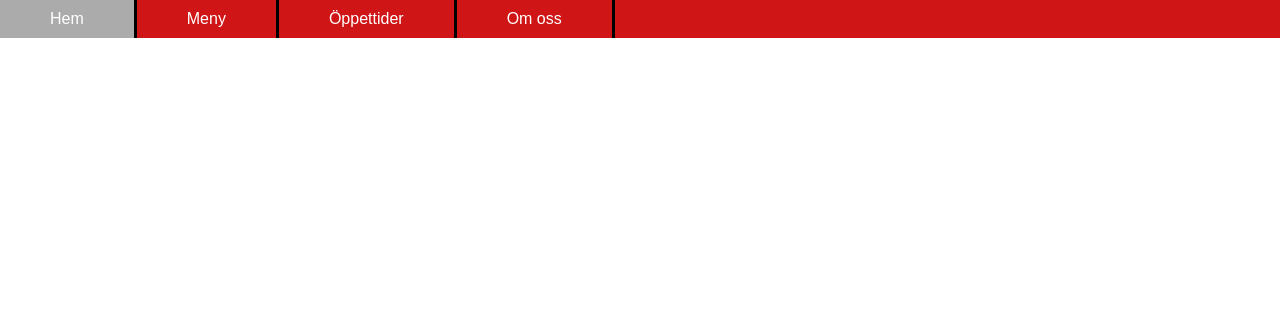
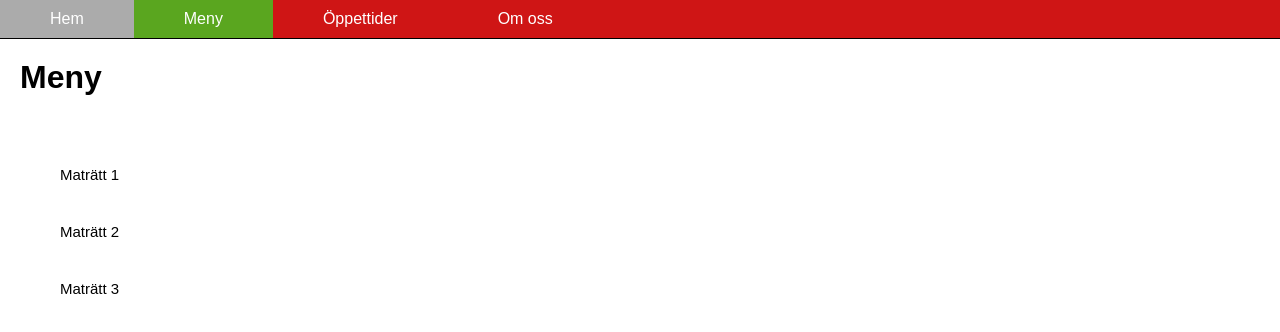
Before and after one commit to VilgotL/Projektuppgift1, a plain HTML site: page index.html in a window 1280 px wide. Drawn offline with Linux system fonts and the light colour scheme.

Commit message:
Add files via upload

```diff
--- a/index.html
+++ b/index.html
@@ -6,11 +6,17 @@
 		<link href = "stylesheet.css" rel = "stylesheet">
 	</head>
 	<body>
-		<ul>
-			<li class="aktiv"><a href = "index.html">Hem</a></li>
-			<li><a href = "sida2.html">Meny</a></li>
+		<ul class = "navmeny">
+			<li><a href = "index.html">Hem</a></li>
+			<li class = "aktiv"><a href = "sida2.html">Meny</a></li>
 			<li><a href = "sida3.html">Öppettider</a></li>
 			<li><a href = "sida4.html">Om oss</a></li>
 		</ul>
+		<h1>Meny</h1>
+		<ul class = "mat">
+			<li>Maträtt 1</li>
+			<li>Maträtt 2</li>
+			<li>Maträtt 3</li>
+		</ul>
 	</body>
 </html>
--- a/stylesheet.css
+++ b/stylesheet.css
@@ -2,23 +2,23 @@ body {
 	margin:0;
 	font-family: arial;
 }
-ul {
+.navmeny {
 	list-style-type: none;
 	margin: 0;
 	padding: 0;
 	overflow: hidden;
 	background-color: #cf1515;
+	border-bottom: 1px solid black;
 }
-li {
+.navmeny li {
 	float: left;
 }
-li a {
+.navmeny li a {
 	display: block;
 	text-align: center;
 	padding: 10px 50px;
 	text-decoration: none;
 	color: white;
-	border-right: 3px solid black;
 }
 li a:hover {
 	background-color: #ababab;
@@ -26,3 +26,14 @@ li a:hover {
 .aktiv {
 	background-color: #5aa61f;
 }
+.mat {
+	margin-top: 50px;
+}
+.mat li {
+	font-size: 15px;
+	list-style-type: none;
+	padding: 20px;
+}
+h1 {
+	margin: 20px;
+}
```
